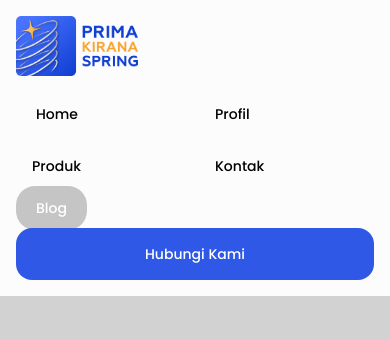
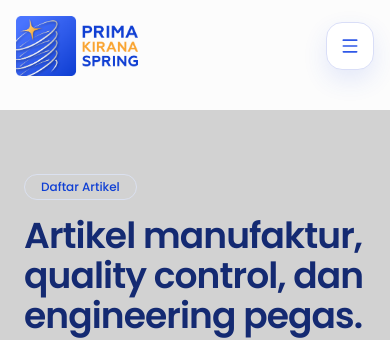
Before and after one commit to Omniflow-Clients/KiranaSpring, a React (Vite) app: page /blog in a window 390 px wide. Shown: the top 340 px of the page. Built offline with nearby package versions, Linux system fonts and the light colour scheme.

Commit message:
Add mobile hamburger nav and tighten product fallback

```diff
--- a/src/components/home/products-section.tsx
+++ b/src/components/home/products-section.tsx
@@ -86,14 +86,14 @@ export function ProductsSection() {
 											className="h-[10rem] w-[10rem] object-contain drop-shadow-[0_18px_18px_rgba(0,0,0,0.28)] sm:h-[13rem] sm:w-[13rem] md:h-[19rem] md:w-[19rem]"
 										/>
 									) : (
-										<div className="flex h-[10rem] w-[10rem] flex-col items-center justify-center rounded-[1.5rem] border border-white/18 bg-white/12 p-4 text-center sm:h-[13rem] sm:w-[13rem] sm:p-5 md:h-[18rem] md:w-[18rem] md:rounded-[2rem] md:p-6">
-											<div className="flex h-14 w-14 items-center justify-center rounded-full bg-white/14 md:h-16 md:w-16">
-												<Sparkles className="size-8 text-[#ffd54a]" />
+										<div className="flex h-[10rem] w-[10rem] flex-col items-center justify-center rounded-[1.35rem] border border-white/18 bg-white/12 px-3 py-3 text-center sm:h-[13rem] sm:w-[13rem] sm:rounded-[1.5rem] sm:px-4 sm:py-4 md:h-[18rem] md:w-[18rem] md:rounded-[2rem] md:px-6 md:py-6">
+											<div className="flex h-10 w-10 items-center justify-center rounded-full bg-white/14 sm:h-12 sm:w-12 md:h-16 md:w-16">
+												<Sparkles className="size-6 text-[#ffd54a] sm:size-7 md:size-8" />
 											</div>
-											<p className="mt-4 text-lg font-semibold text-white md:mt-5 md:text-xl">
+											<p className="mt-3 text-[0.72rem] leading-[1.15] font-semibold text-white sm:mt-4 sm:text-[0.95rem] md:mt-5 md:text-xl">
 												Custom Spring
 											</p>
-											<p className="mt-2 text-xs leading-5 text-white/80 sm:text-sm sm:leading-6">
+											<p className="mt-1.5 text-[0.52rem] leading-[1.35] text-white/80 sm:mt-2 sm:text-[0.68rem] sm:leading-5 md:text-sm md:leading-6">
 												Sesuai desain, dimensi, material, dan kebutuhan aplikasi.
 											</p>
 										</div>
--- a/src/layouts/site-shell.tsx
+++ b/src/layouts/site-shell.tsx
@@ -1,11 +1,21 @@
-import type { ReactNode } from "react";
+import { Menu, X } from "lucide-react";
+import { useState, type ReactNode } from "react";
 import { Link, NavLink } from "react-router-dom";
 import { Button } from "@/components/ui/button";
 
-function SectionAnchor({ href, children }: { href: string; children: ReactNode }) {
+function SectionAnchor({
+	href,
+	children,
+	onClick,
+}: {
+	href: string;
+	children: ReactNode;
+	onClick?: () => void;
+}) {
 	return (
 		<a
 			href={href}
+			onClick={onClick}
 			className="rounded-[1.2rem] px-4 py-3 text-sm font-medium text-black transition-colors hover:text-primary sm:text-base"
 		>
 			{children}
@@ -17,15 +27,18 @@ function NavItem({
 	to,
 	children,
 	end = false,
+	onClick,
 }: {
 	to: string;
 	children: ReactNode;
 	end?: boolean;
+	onClick?: () => void;
 }) {
 	return (
 		<NavLink
 			to={to}
 			end={end}
+			onClick={onClick}
 			className={({ isActive }) =>
 				[
 					"rounded-[1.2rem] px-5 py-3 text-sm font-medium transition-colors sm:px-6 sm:text-base",
@@ -41,12 +54,23 @@ function NavItem({
 }
 
 export function SiteShell({ children }: { children: ReactNode }) {
+	const [isMobileMenuOpen, setIsMobileMenuOpen] = useState(false);
+
+	const closeMobileMenu = () => {
+		setIsMobileMenuOpen(false);
+	};
+
+	const handleMobileContactClick = () => {
+		closeMobileMenu();
+		window.location.href = "/#kontak";
+	};
+
 	return (
 		<div className="min-h-svh bg-[#d2d2d2] text-foreground">
 			<header className="sticky top-0 z-20 bg-white/92 backdrop-blur-xl">
 				<div className="mx-auto flex w-full max-w-[2048px] flex-col gap-4 px-4 py-4 sm:px-5 sm:py-5 lg:px-12 xl:px-14 2xl:px-16">
 					<div className="flex items-center justify-between gap-4 sm:gap-6">
-						<Link className="flex items-center gap-4" to="/">
+						<Link className="flex items-center gap-4" to="/" onClick={closeMobileMenu}>
 							<div className="flex h-[3.75rem] w-[12.5rem] items-center sm:h-[4.4rem] sm:w-[15rem] md:h-[5.2rem] md:w-[21rem]">
 								<img
 									src="/home-assets/navbar-logo.png"
@@ -72,25 +96,55 @@ export function SiteShell({ children }: { children: ReactNode }) {
 								<a href="/#kontak">Hubungi Kami</a>
 							</Button>
 						</nav>
+
+						<button
+							type="button"
+							aria-label={isMobileMenuOpen ? "Tutup menu navigasi" : "Buka menu navigasi"}
+							aria-expanded={isMobileMenuOpen}
+							aria-controls="mobile-navigation"
+							onClick={() => setIsMobileMenuOpen((current) => !current)}
+							className="flex h-12 w-12 items-center justify-center rounded-[1rem] border border-[#d9def7] bg-white text-[#2f58e7] shadow-[0_10px_24px_rgba(47,88,231,0.12)] transition-colors hover:bg-[#f5f7ff] xl:hidden"
+						>
+							{isMobileMenuOpen ? <X className="size-5" /> : <Menu className="size-5" />}
+						</button>
 					</div>
 
-					<nav className="grid grid-cols-2 gap-2 sm:flex sm:flex-wrap sm:items-center xl:hidden">
-						<NavItem to="/" end>
+					<nav
+						id="mobile-navigation"
+						className={[
+							"overflow-hidden rounded-[1.5rem] border border-[#dfe4fb] bg-white/95 shadow-[0_18px_40px_rgba(47,88,231,0.08)] transition-all xl:hidden",
+							isMobileMenuOpen
+								? "max-h-[32rem] translate-y-0 opacity-100"
+								: "pointer-events-none max-h-0 -translate-y-2 border-transparent opacity-0",
+						].join(" ")}
+					>
+						<div className="grid grid-cols-1 gap-1 p-3 sm:grid-cols-2 sm:gap-2 sm:p-4">
+							<NavItem to="/" end onClick={closeMobileMenu}>
 							Home
 							</NavItem>
-						<SectionAnchor href="/#profil">Profil</SectionAnchor>
-						<SectionAnchor href="/#produk">Produk</SectionAnchor>
-						<SectionAnchor href="/#kontak">Kontak</SectionAnchor>
+							<SectionAnchor href="/#profil" onClick={closeMobileMenu}>
+								Profil
+							</SectionAnchor>
+							<SectionAnchor href="/#produk" onClick={closeMobileMenu}>
+								Produk
+							</SectionAnchor>
+							<SectionAnchor href="/#kontak" onClick={closeMobileMenu}>
+								Kontak
+							</SectionAnchor>
 							<div className="sm:contents">
-							<NavItem to="/blog">Blog</NavItem>
+								<NavItem to="/blog" onClick={closeMobileMenu}>
+									Blog
+								</NavItem>
 							</div>
 							<Button
-							asChild
 								size="sm"
-							className="col-span-2 h-auto w-full rounded-[1rem] bg-[#2f58e7] px-5 py-4 text-sm text-white hover:bg-[#244be0] sm:ml-auto sm:w-auto sm:px-6 sm:py-5"
+								type="button"
+								onClick={handleMobileContactClick}
+								className="mt-2 h-auto w-full rounded-[1rem] bg-[#2f58e7] px-5 py-4 text-sm text-white hover:bg-[#244be0] sm:col-span-2 sm:mt-1"
 							>
-							<a href="/#kontak">Hubungi Kami</a>
+								Hubungi Kami
 							</Button>
+						</div>
 					</nav>
 				</div>
 			</header>
```
Lines whose indentation alone changed are shown as unchanged.
